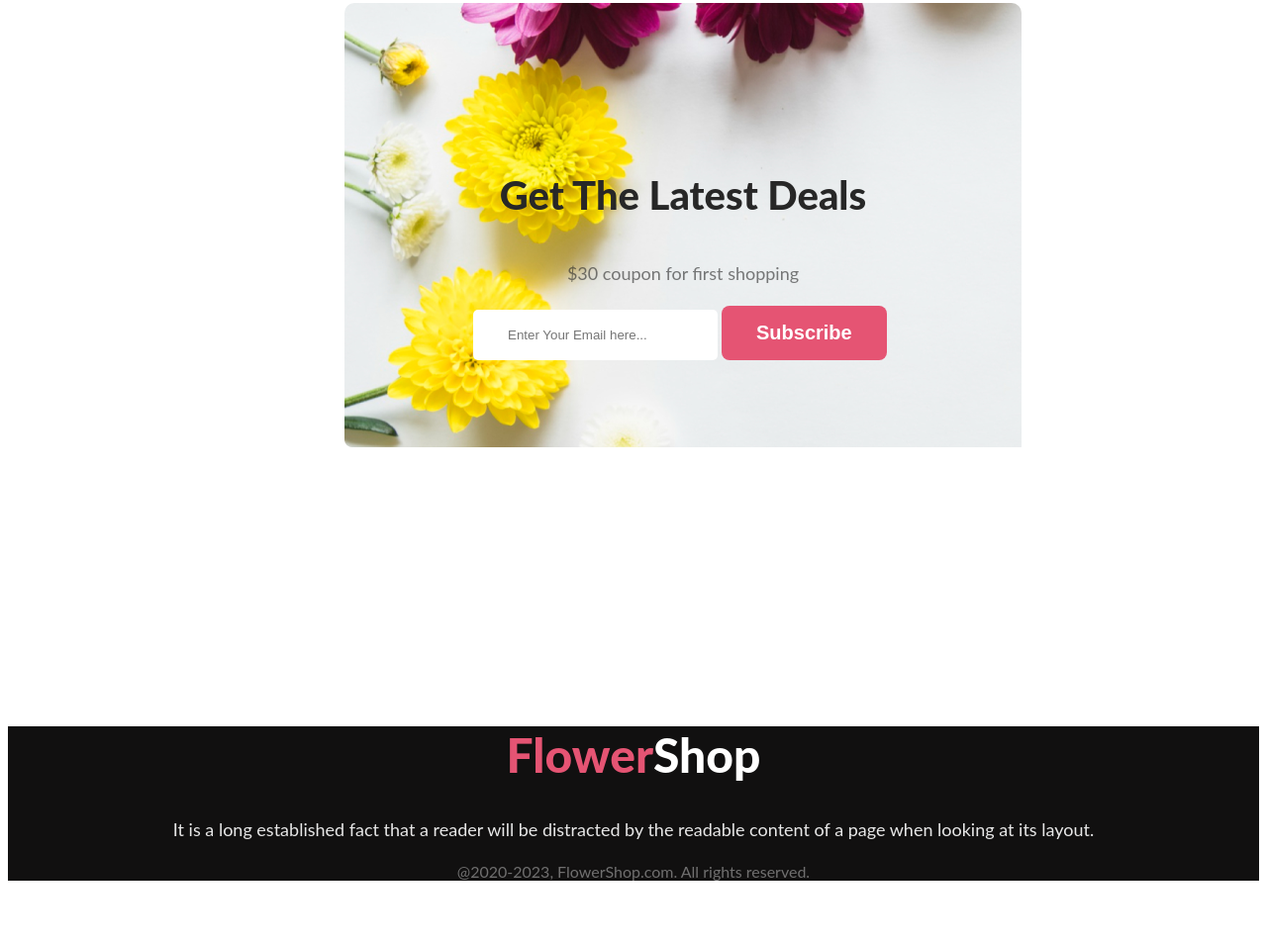
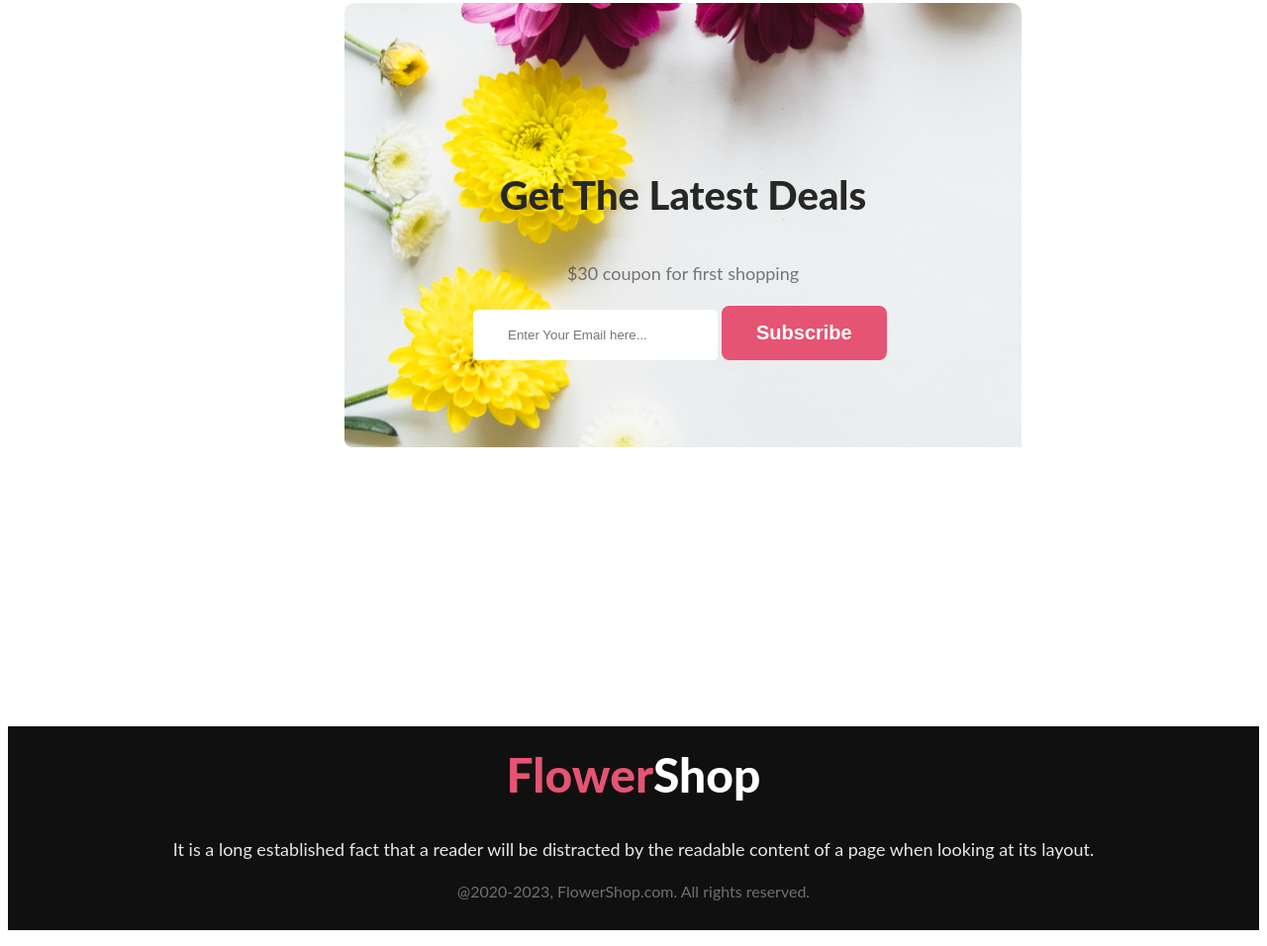
Before and after one commit to Rakeinn/Flower-Shop, a plain HTML site: page index.html in a window 1280 px wide. Shown: the part 2757-3713 px from the top of the page at 99% size. Before the commit the page ends 3663 px from the top, so only its background shows below. Drawn offline with Linux system fonts and the light colour scheme.

Commit message:
Footer Update

```diff
--- a/styles/styles.css
+++ b/styles/styles.css
@@ -178,6 +178,7 @@ font-style: normal;
 font-weight: 800;
 line-height: normal;
 text-align: center;
+padding-top: 20px;
 }
 
 .footer-des{
@@ -197,6 +198,7 @@ font-size: 16px;
 font-style: normal;
 font-weight: 400;
 line-height: normal;
+padding-bottom: 30px;
 }
 
 
```
